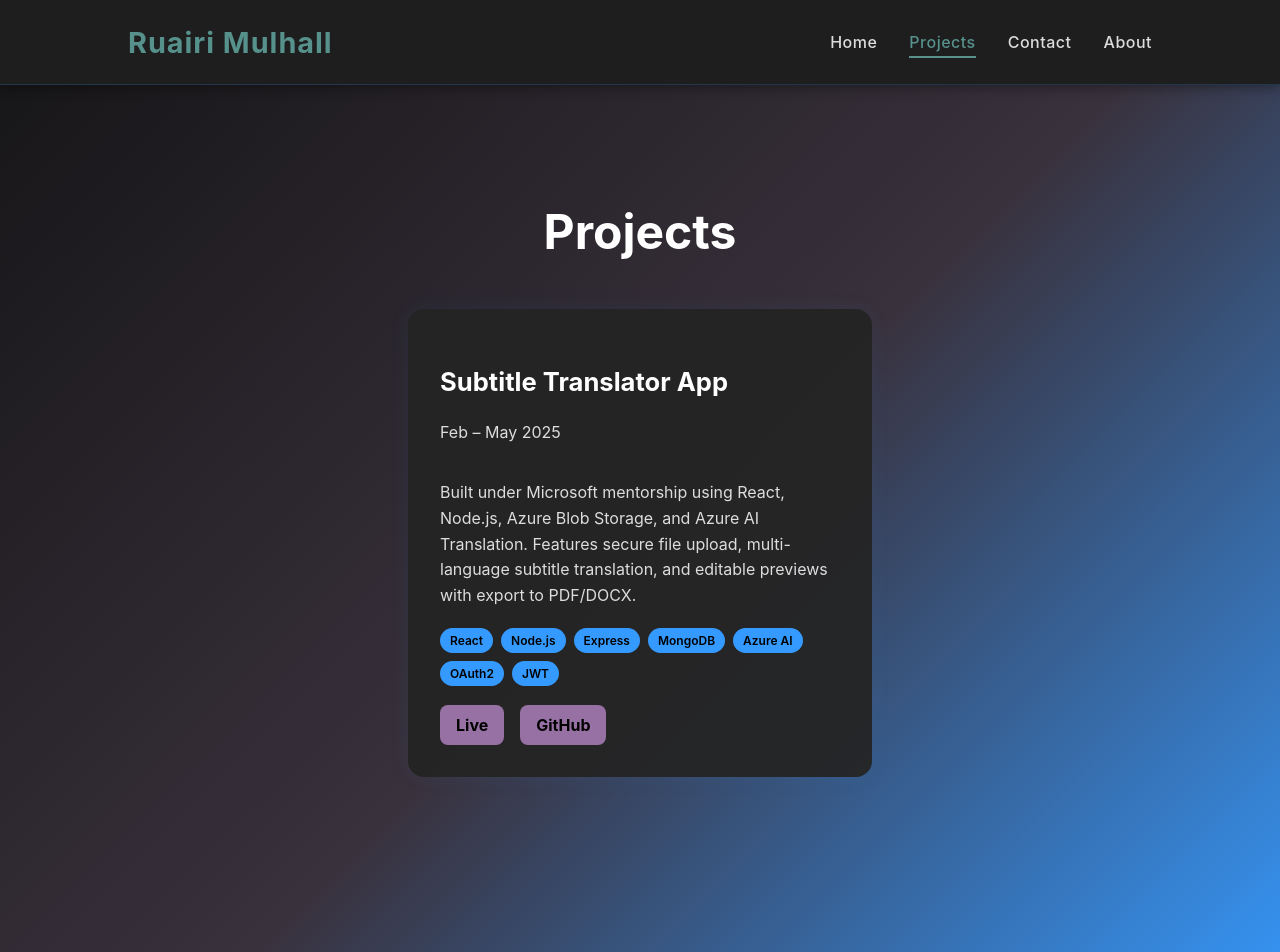
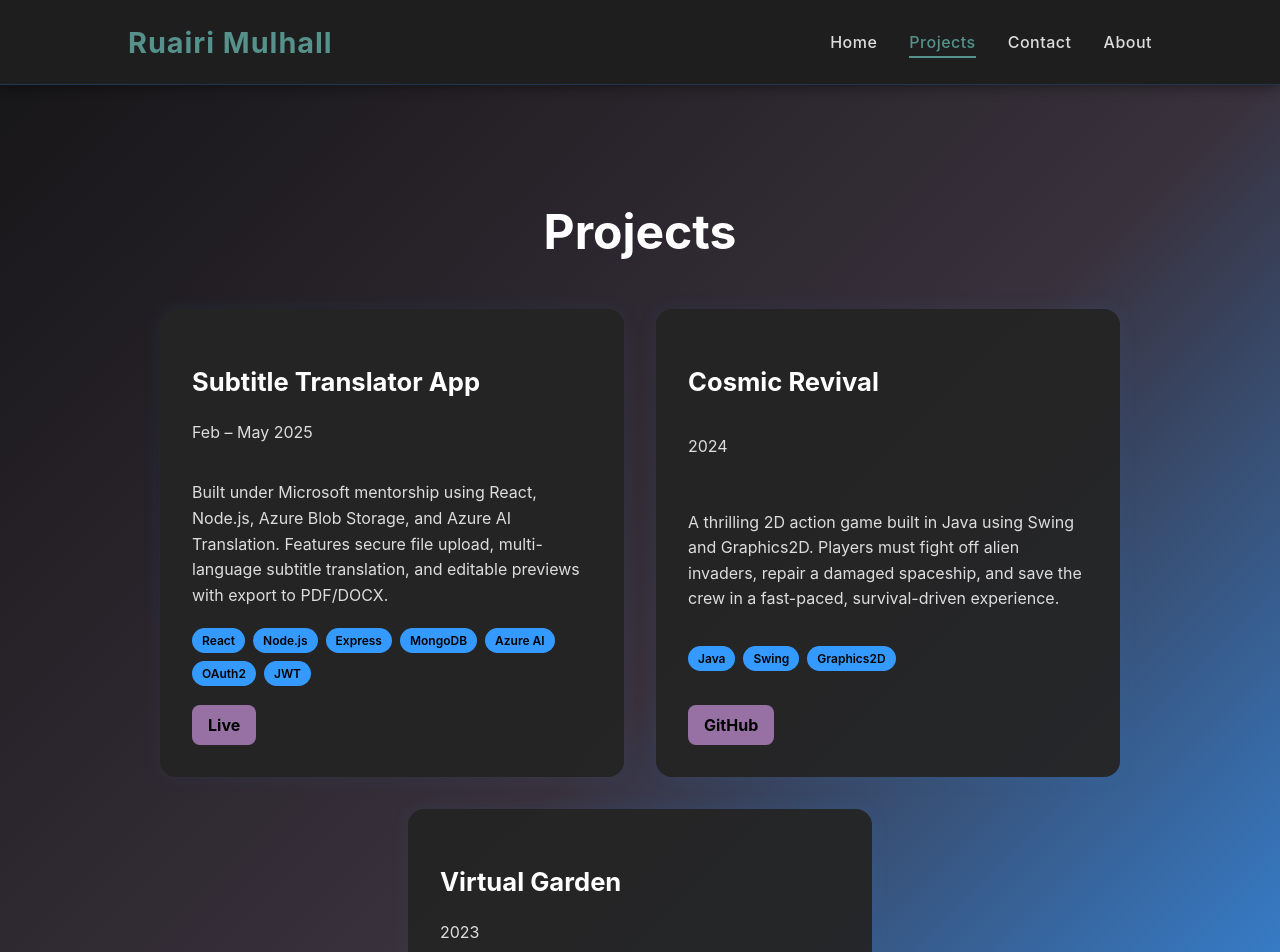
Before and after one commit to Ruairi922/MyWebsite, a React (Create React App) app: page /projects in a window 1280 px wide. Shown: the top 952 px of the page. Built offline with nearby package versions, Linux system fonts and the light colour scheme.

Commit message:
pverall iprovments to projects, about and home pages

```diff
--- a/src/components/Timeline.js
+++ b/src/components/Timeline.js
@@ -5,7 +5,7 @@ import { motion } from 'framer-motion';
 const timelineData = [
   {
     year: "2022",
-    text: "Graduated from St. Paul's Secondary School in Monasterevin and prepared to pursue Computer Science at university."
+    text: "Graduated from St. Paul's Secondary School in Monasterevin."
   },
   {
     year: "2023",
@@ -21,7 +21,7 @@ const timelineData = [
   },
   {
     year: "2025",
-    text: "Built and deployed MobileSaunas.ie — a full-stack booking system for a local cold therapy business using the PERN stack. Currently expanding it with new features and better UI."
+    text: "Built and deployed web application — a full-stack booking system for a local cold therapy business using the PERN stack. Currently expanding it with new features and better UI."
   },
   {
     year: "2027 (Expected)",
--- a/src/pages/About.js
+++ b/src/pages/About.js
@@ -16,10 +16,12 @@ const About = () => {
       >
         <h1 className="about-title">About Me</h1>
         <p className="about-description">
-          I'm Ruairi Mulhall — a second-year Computer Science student passionate about building robust, functional software.
-          My focus is on clean full-stack web development, with an eye for design and user experience.
-          I have over 4 years of experience in Java, and I am currently expanding my skills in the PERN stack (PostgreSQL, Express, React, Node.js).
+          I'm Ruairi Mulhall — a second-year Computer Science student with a passion for building robust, scalable software.
+          I have over 4 years of experience working with Java, and I'm currently developing skills in the PERN stack (PostgreSQL, Express, React, Node.js).
+          While I have hands-on experience in full-stack web development and a strong appreciation for design and user experience, I'm still exploring where I want to specialize within the broader field of software engineering.
+          I’m driven by clean code, modular architecture, and solving real-world problems with thoughtful, maintainable solutions.
         </p>
+
 
         <p className="about-description">
           I thrive in collaborative environments and enjoy tackling complex challenges.
--- a/src/pages/Home.js
+++ b/src/pages/Home.js
@@ -7,7 +7,6 @@ import { Link } from 'react-router-dom';
 const Home = () => {
   return (
     <div className="home-page">
-
       <motion.section
         className="home-hero"
         initial={{ opacity: 0, y: 30 }}
@@ -17,13 +16,14 @@ const Home = () => {
       >
         <h1 className="home-title">Hi, I'm Ruairi Mulhall.</h1>
         <h2 className="home-subtitle">
-          I build clean, powerful, and functional web applications.
+          I design and build modular, scalable software.
         </h2>
         <p className="home-description">
-          Second-year Computer Science student in Maynooth University, Focusing on sharp engineering and precise modular scalable design practices.
+          I'm a second-year Computer Science student at Maynooth University with strong skills in Java and Python, and hands-on experience in full-stack web development. Whether it's building web apps, backend services, or general-purpose software, I focus on clean architecture and precise, modular design practices that scale.
         </p>
         <Link to="/projects" className="home-button">View My Work</Link>
       </motion.section>
+
     </div>
   );
 };
--- a/src/pages/Projects.js
+++ b/src/pages/Projects.js
@@ -8,9 +8,25 @@ const projects = [
     timeline: "Feb – May 2025",
     description: "Built under Microsoft mentorship using React, Node.js, Azure Blob Storage, and Azure AI Translation. Features secure file upload, multi-language subtitle translation, and editable previews with export to PDF/DOCX.",
     tech: ["React", "Node.js", "Express", "MongoDB", "Azure AI", "OAuth2", "JWT"],
-    link: "#",
-    github: "#"
+    link: "https://maynoothmssubtitletranslator-dzhbg2a6brdvh8ew.uksouth-01.azurewebsites.net",
+    github: null
   },
+  {
+    title: "Cosmic Revival",
+    timeline: "2024",
+    description: "A thrilling 2D action game built in Java using Swing and Graphics2D. Players must fight off alien invaders, repair a damaged spaceship, and save the crew in a fast-paced, survival-driven experience.",
+    tech: ["Java", "Swing", "Graphics2D"],
+    link: null,
+    github: "https://github.com/Ruairi922/CosmicRevivalJava"
+  },
+  {
+    title: "Virtual Garden",
+    timeline: "2023",
+    description: "An interactive eco-friendly garden simulation built in Processing. Users design their own garden by placing flowers, while learning about their environmental impact. Designed with a clean, aesthetic UI as part of a solo university project.",
+    tech: ["Processing", "Java", "UI Design"],
+    link: null,
+    github: "https://github.com/Ruairi922/Virtual-Garden-Processing"
+  }
   /**{
     title: "MobileSaunas.ie",
     timeline: "Mar – Apr 2025",
@@ -21,10 +37,10 @@ const projects = [
   }*/
 ];
 
+
 const Projects = () => {
   return (
     <div className="projects-section" id="projects">
-
       <h2 className="projects-title">Projects</h2>
       <div className="projects-container">
         {projects.map((project, index) => (
@@ -38,8 +54,12 @@ const Projects = () => {
               ))}
             </div>
             <div className="project-links">
-              <a href={project.link} target="_blank" rel="noreferrer">Live</a>
-              <a href={project.github} target="_blank" rel="noreferrer">GitHub</a>
+              {project.link && (
+                <a href={project.link} target="_blank" rel="noreferrer">Live</a>
+              )}
+              {project.github && (
+                <a href={project.github} target="_blank" rel="noreferrer">GitHub</a>
+              )}
             </div>
           </div>
         ))}
```
